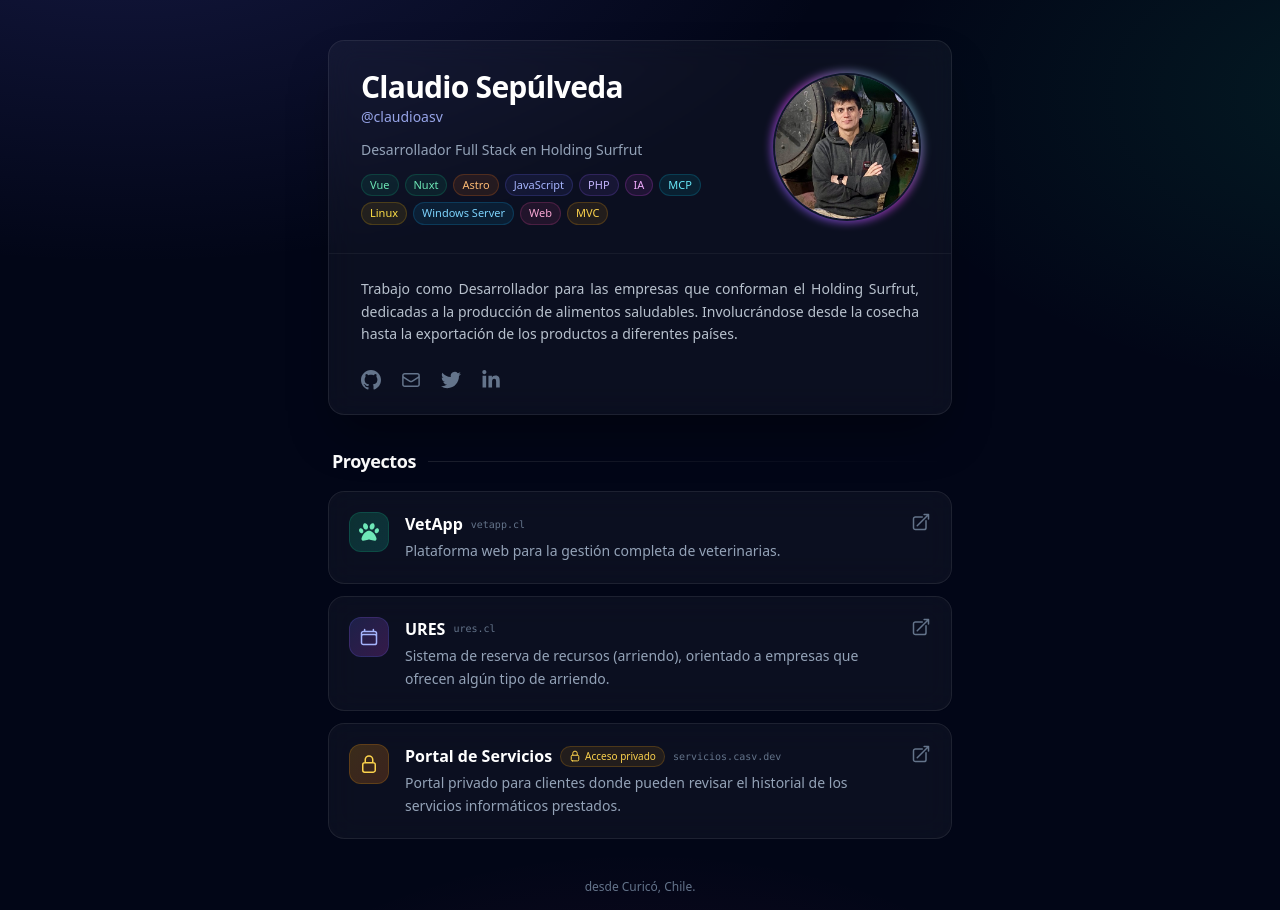
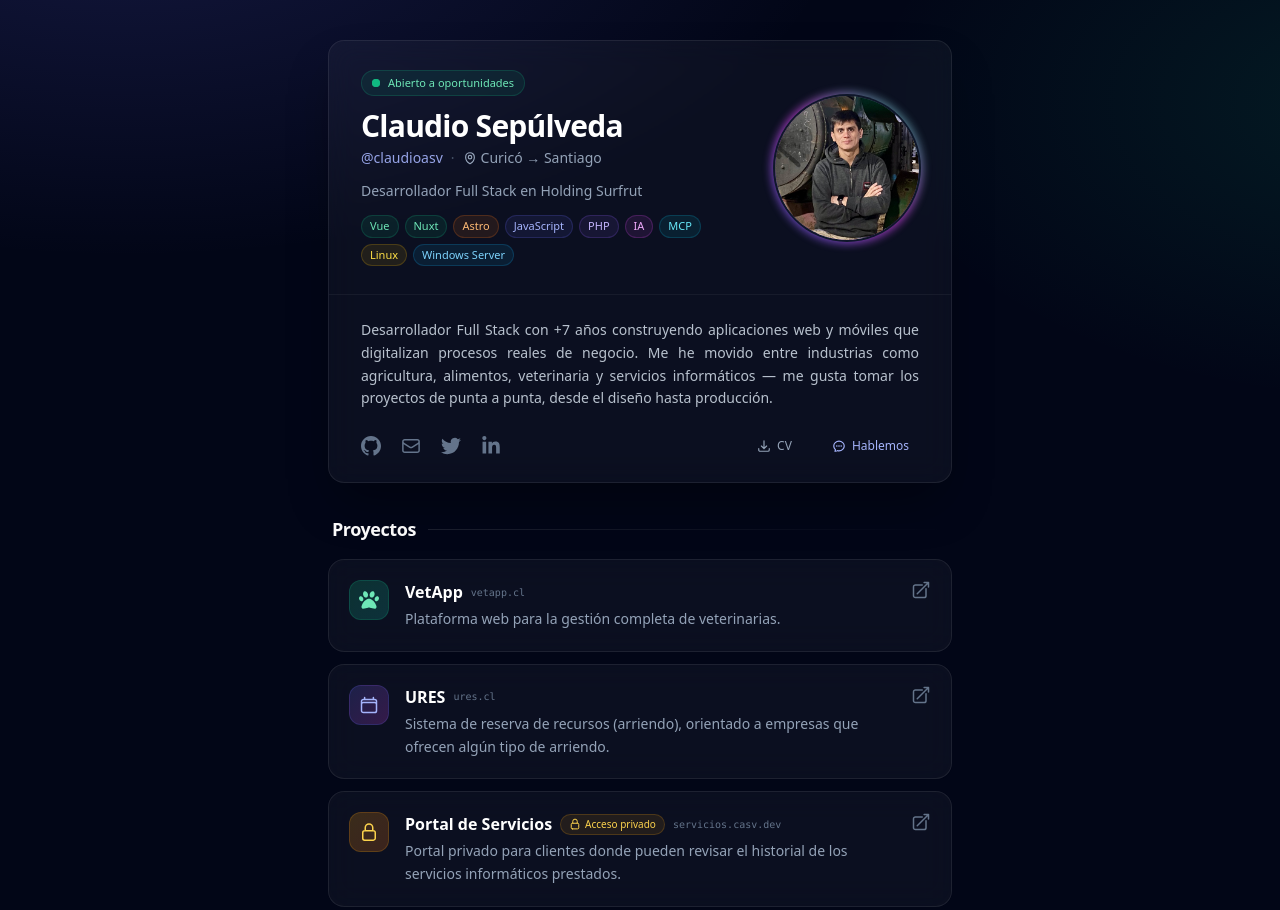
Before and after one commit to claudioasv/claudiosepulveda, a plain HTML site: page index.html in a window 1280 px wide. Shown: the top 910 px of the page. Drawn offline with nearby package versions, Linux system fonts and the light colour scheme.

Commit message:
contacto cto

```diff
--- a/index.html
+++ b/index.html
@@ -60,10 +60,31 @@
       class="glass rounded-2xl shadow-2xl shadow-black/40 overflow-hidden transition duration-300 hover:border-white/20">
       <div class="px-6 py-7 sm:px-8 flex items-center gap-6">
         <div class="flex-1 min-w-0">
+          <div
+            class="inline-flex items-center gap-2 mb-3 px-2.5 py-1 rounded-full bg-emerald-500/10 border border-emerald-500/20">
+            <span class="relative flex h-2 w-2">
+              <span
+                class="animate-ping absolute inline-flex h-full w-full rounded-full bg-emerald-400 opacity-75"></span>
+              <span class="relative inline-flex rounded-full h-2 w-2 bg-emerald-500"></span>
+            </span>
+            <span class="text-[11px] font-medium text-emerald-300">Abierto a oportunidades</span>
+          </div>
           <h1 class="text-2xl sm:text-3xl font-extrabold tracking-tight text-white">
             Claudio Sepúlveda
           </h1>
-          <p class="text-sm font-medium text-indigo-300/90 mt-0.5">@claudioasv</p>
+          <div class="flex flex-wrap items-center gap-x-2 gap-y-0.5 mt-1 text-sm">
+            <span class="font-medium text-indigo-300/90">@claudioasv</span>
+            <span class="text-slate-600">·</span>
+            <span class="inline-flex items-center gap-1 text-slate-400">
+              <svg class="w-3.5 h-3.5" xmlns="http://www.w3.org/2000/svg" fill="none" viewBox="0 0 24 24"
+                stroke-width="2" stroke="currentColor">
+                <path stroke-linecap="round" stroke-linejoin="round" d="M15 10.5a3 3 0 11-6 0 3 3 0 016 0z" />
+                <path stroke-linecap="round" stroke-linejoin="round"
+                  d="M19.5 10.5c0 7.142-7.5 11.25-7.5 11.25S4.5 17.642 4.5 10.5a7.5 7.5 0 1115 0z" />
+              </svg>
+              Curicó → Santiago
+            </span>
+          </div>
           <p class="mt-3 text-sm leading-relaxed text-slate-400">
             Desarrollador Full Stack en Holding Surfrut
           </p>
@@ -87,10 +108,6 @@
             <span
               class="px-2 py-0.5 text-[11px] font-medium rounded-full bg-sky-500/10 text-sky-300 border border-sky-500/20">Windows
               Server</span>
-            <span
-              class="px-2 py-0.5 text-[11px] font-medium rounded-full bg-pink-500/10 text-pink-300 border border-pink-500/20">Web</span>
-            <span
-              class="px-2 py-0.5 text-[11px] font-medium rounded-full bg-amber-500/10 text-amber-300 border border-amber-500/20">MVC</span>
           </div>
         </div>
         <div class="shrink-0">
@@ -107,9 +124,9 @@
       <div class="border-t border-white/5">
         <div class="px-6 py-6 sm:px-8">
           <p class="text-sm leading-relaxed text-slate-300/90 text-justify">
-            Trabajo como Desarrollador para las empresas que conforman el Holding Surfrut, dedicadas a la
-            producción de alimentos saludables. Involucrándose desde la cosecha hasta la exportación de los productos a
-            diferentes países.
+            Desarrollador Full Stack con +7 años construyendo aplicaciones web y móviles que digitalizan procesos reales
+            de negocio. Me he movido entre industrias como agricultura, alimentos, veterinaria y servicios informáticos
+            — me gusta tomar los proyectos de punta a punta, desde el diseño hasta producción.
           </p>
 
           <div class="mt-6 flex items-center gap-5">
@@ -142,6 +159,26 @@
                 <path
                   d="M100.28 448H7.4V148.9h92.88zM53.79 108.1C24.09 108.1 0 83.5 0 53.8a53.79 53.79 0 0 1 107.58 0c0 29.7-24.1 54.3-53.79 54.3zM447.9 448h-92.68V302.4c0-34.7-.7-79.2-48.29-79.2-48.29 0-55.69 37.7-55.69 76.7V448h-92.78V148.9h89.08v40.8h1.3c12.4-23.5 42.69-48.3 87.88-48.3 94 0 111.28 61.9 111.28 142.3V448z" />
               </svg>
+            </a>
+
+            <a href="https://drive.google.com/file/d/1yXOCI3tYjjgoRdBymfYCfw6TYLeaO9k0/view?usp=sharing" target="_blank"
+              rel="noopener"
+              class="ml-auto inline-flex items-center gap-1.5 px-2.5 py-1 rounded-md text-xs font-medium text-slate-400 hover:text-white hover:bg-white/5 transition-all duration-200">
+              <svg class="w-3.5 h-3.5" xmlns="http://www.w3.org/2000/svg" fill="none" viewBox="0 0 24 24"
+                stroke-width="2" stroke="currentColor">
+                <path stroke-linecap="round" stroke-linejoin="round"
+                  d="M3 16.5v2.25A2.25 2.25 0 005.25 21h13.5A2.25 2.25 0 0021 18.75V16.5M16.5 12L12 16.5m0 0L7.5 12m4.5 4.5V3" />
+              </svg>
+              CV
+            </a>
+            <a href="mailto:claudioasepulvedav@gmail.com"
+              class="inline-flex items-center gap-1.5 px-2.5 py-1 rounded-md text-xs font-medium text-indigo-300 hover:text-white hover:bg-indigo-500/20 transition-all duration-200">
+              <svg class="w-3.5 h-3.5" xmlns="http://www.w3.org/2000/svg" fill="none" viewBox="0 0 24 24"
+                stroke-width="2" stroke="currentColor">
+                <path stroke-linecap="round" stroke-linejoin="round"
+                  d="M8.625 12a.375.375 0 11-.75 0 .375.375 0 01.75 0zm0 0H8.25m4.125 0a.375.375 0 11-.75 0 .375.375 0 01.75 0zm0 0H12m4.125 0a.375.375 0 11-.75 0 .375.375 0 01.75 0zm0 0h-.375M21 12c0 4.556-4.03 8.25-9 8.25a9.764 9.764 0 01-2.555-.337A5.972 5.972 0 015.41 20.97a5.969 5.969 0 01-.474-.065 4.48 4.48 0 00.978-2.025c.09-.457-.133-.901-.467-1.226C3.93 16.178 3 14.189 3 12c0-4.556 4.03-8.25 9-8.25s9 3.694 9 8.25z" />
+              </svg>
+              Hablemos
             </a>
           </div>
         </div>
```
